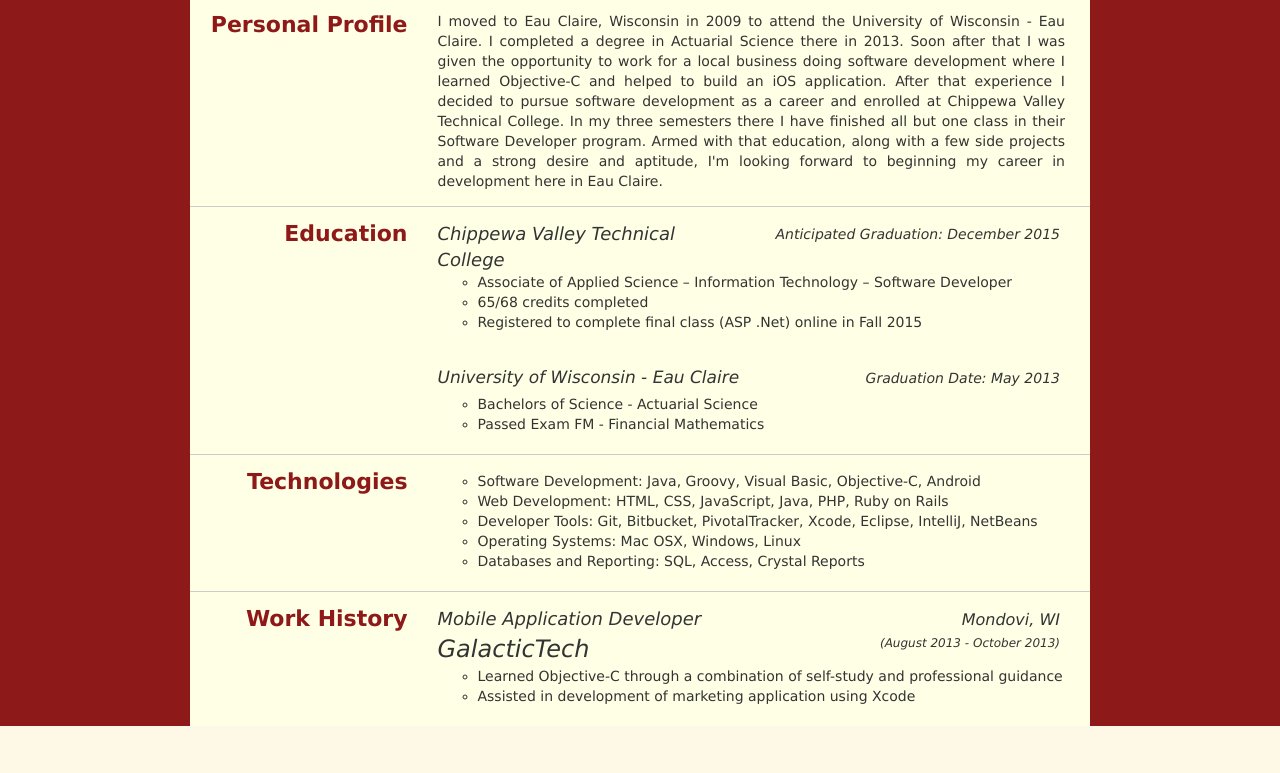
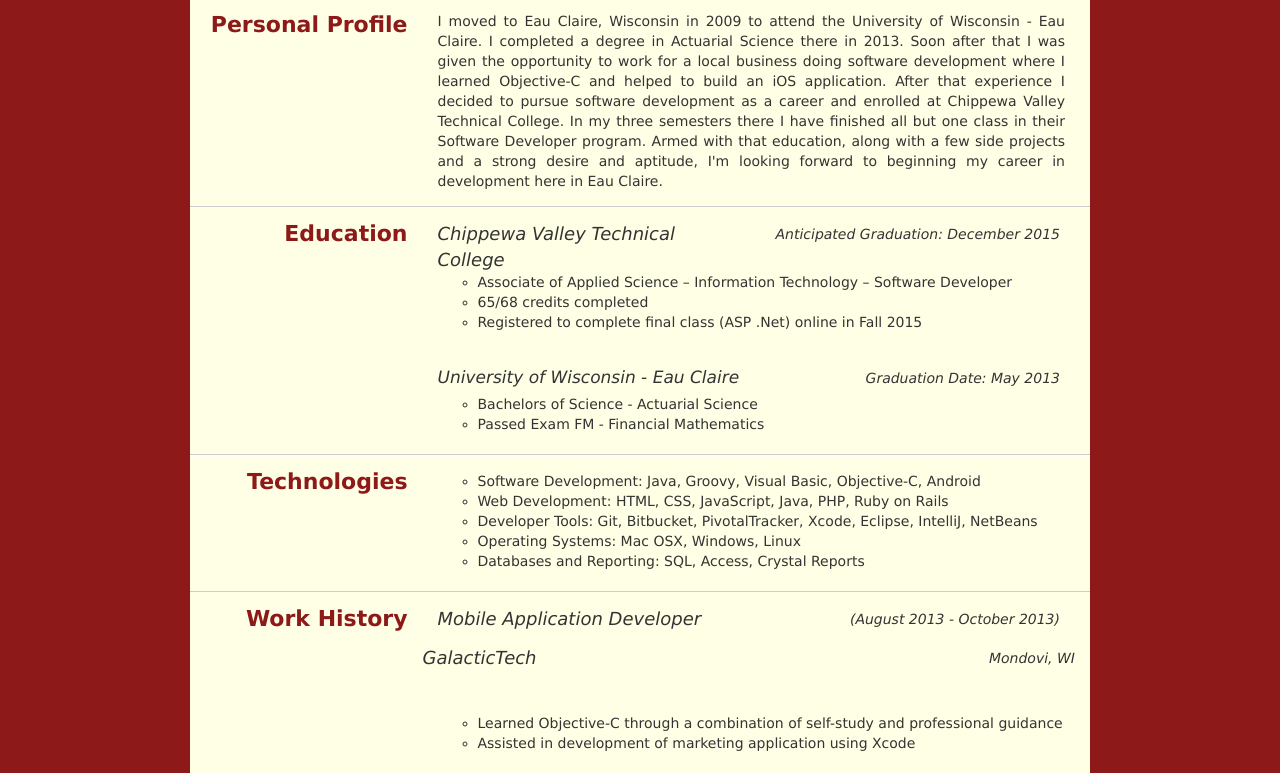
Before and after one commit to disciple520/jerimiahwoods.com, a PHP site: page / in a window 1280 px wide. Shown: the part 213-986 px from the top of the page. Before the commit the page ends 939 px from the top, so only its background shows below. Run offline with PHP 8.4, Linux system fonts and the light colour scheme; some libraries are stand-ins or nearby versions.

Commit message:
Work through employer heading formatting

```diff
--- a/css/main.css
+++ b/css/main.css
@@ -144,6 +144,7 @@ body {
 .heading {
   padding-left: 20px;
   padding-top: 10px;
+  padding-bottom: 7px;
   font-weight: bold;
   font-size: 22px;
   text-align: center;
@@ -179,7 +180,6 @@ hr {
 #personal-profile {
   padding-left: 30px;
   padding-right: 30px;
-  padding-top: 5px;
   text-align: justify;
 }
 #pic {
@@ -195,6 +195,10 @@ hr {
   clear: both;
 }
 
+.second-row {
+  clear: left;
+}
+
 .subheading, .sub-subheading {
   font-style: italic;
   text-align: center;
@@ -204,21 +208,10 @@ hr {
   font-size: 18px;
 }
 
-.subheading > span {
-  font-size: 24px;
-}
-
 .sub-subheading {
   font-size: 12px;
 }
 
-.sub-subheading > span {
-  font-size: 12px;
-}
-
-#city {
-  font-size: 16px;
-}
 @media(min-width:992px){
 
   .details {
--- a/index.html
+++ b/index.html
@@ -105,14 +105,20 @@
               <div class="col-md-9" id="work-history">
                 <div class"row">
                   <div class="col-md-6 subheading">
-                    Mobile Application Developer<br>
-                    <span>GalacticTech</span>
+                    Mobile Application Developer
                   </div>
                   <div class="col-md-6 sub-subheading">
-                    <span id="city">Mondovi, WI</span><br>
-                    <span>(August 2013 - October 2013)</span>
+                    (August 2013 - October 2013)
                   </div>
                 </div> <!-- end of row div -->
+                <div class="row">
+                  <div class="col-md-6 subheading second-row employer">
+                    GalacticTech
+                  </div>
+                  <div class="col-md-6 sub-subheading city">
+                    Mondovi, WI
+                  </div>
+                </div> <!-- end of employer-line row div -->
                 <div class="details">
                   <ul>
                     <li>Learned Objective-C through a combination of self-study and professional guidance</li>
```
